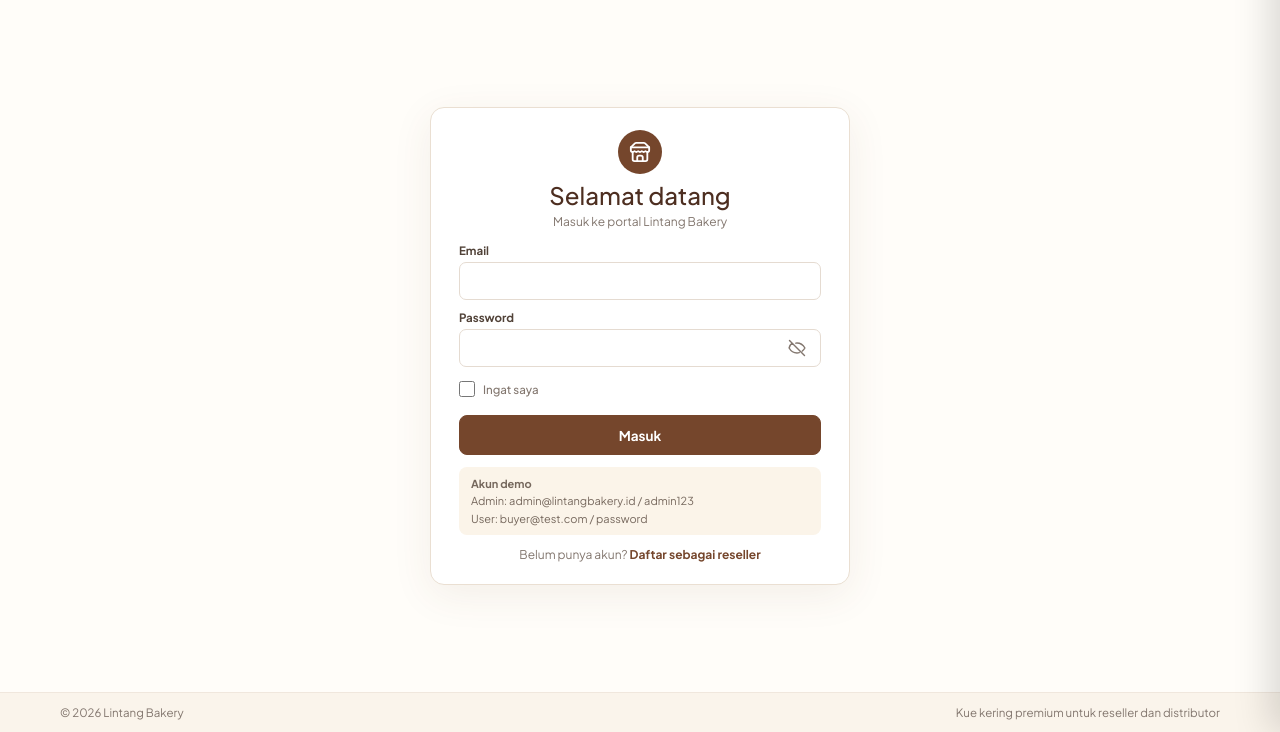
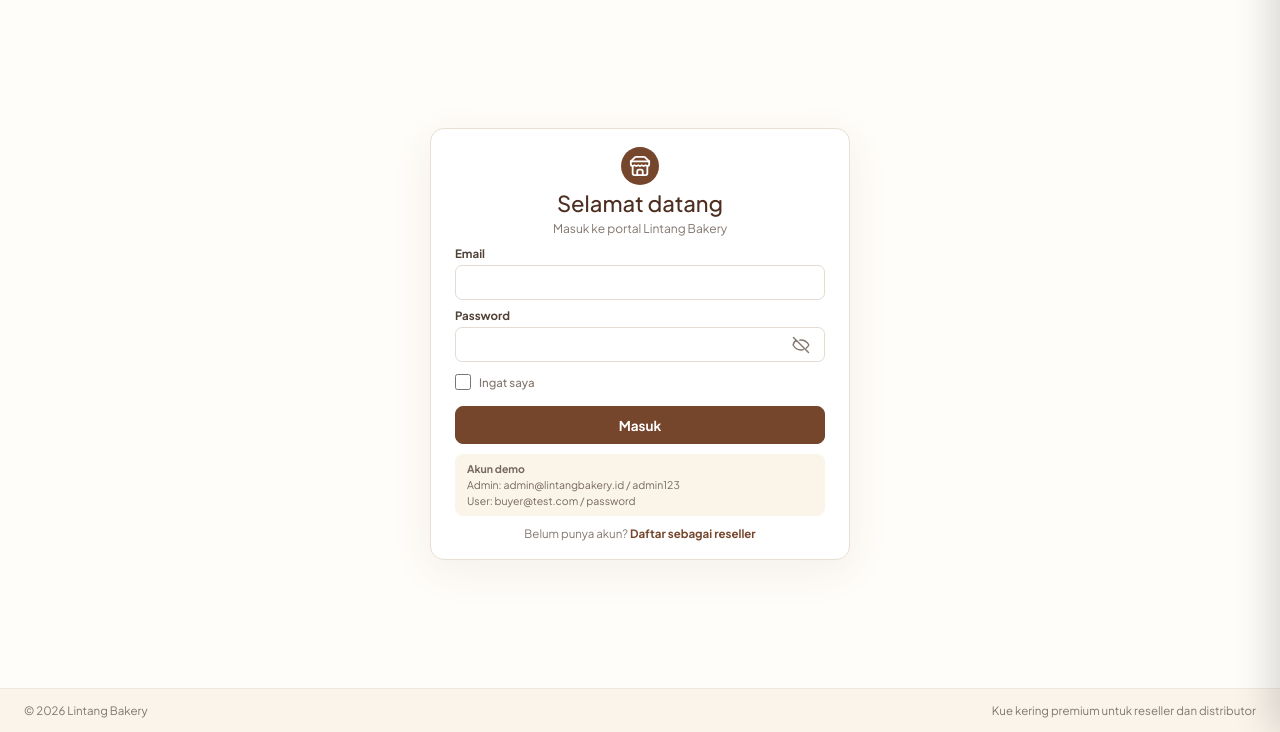
Before and after one commit to lilalr/LintangBakeryWebsite, a Laravel app: page /masuk in a window 1280 px wide. Shown: the part 68-800 px from the top of the page. Run offline with Laravel 12, Linux system fonts and the light colour scheme; style sheets or scripts are compiled from the project's sources.

Commit message:
fix(auth): restore footer on login page while maintaining no-scroll viewport fit

```diff
--- a/resources/css/app.css
+++ b/resources/css/app.css
@@ -1069,15 +1069,60 @@ body.auth-page-register .auth-switch {
 }
 
 body.auth-page-login .store-footer {
+    display: flex !important;
     flex-shrink: 0;
-    min-height: auto;
-    margin: 0;
-    padding: 12px max(calc((100% - 1160px) / 2), 20px);
+    margin-top: 0 !important;
+    min-height: 44px;
+    padding: 10px 24px;
+    align-items: center;
+    justify-content: space-between;
+    background: #faf4eb;
     border-top: 1px solid #f0e7dd;
-    background: #faf4eb;
-    display: flex;
-    justify-content: space-between;
-    align-items: center;
+    font-size: 11.5px;
+    z-index: 10;
+}
+
+body.auth-page-login .auth-card {
+    padding: 18px 24px;
+}
+
+body.auth-page-login .auth-heading {
+    margin-bottom: 10px;
+}
+
+body.auth-page-login .auth-heading .brand-mark {
+    margin-bottom: 4px;
+    width: 38px;
+    height: 38px;
+}
+
+body.auth-page-login .auth-heading h1 {
+    font-size: 22px;
+}
+
+body.auth-page-login .stack-form {
+    gap: 8px;
+}
+
+body.auth-page-login .stack-form input {
+    padding: 7px 12px;
+    min-height: 35px;
+}
+
+body.auth-page-login .button-full {
+    padding: 8px 16px;
+    min-height: 38px;
+}
+
+body.auth-page-login .demo-box {
+    margin-top: 10px;
+    padding: 7px 12px;
+    font-size: 10.5px;
+    line-height: 1.5;
+}
+
+body.auth-page-login .auth-switch {
+    margin-top: 10px;
     font-size: 11.5px;
 }
 
```
